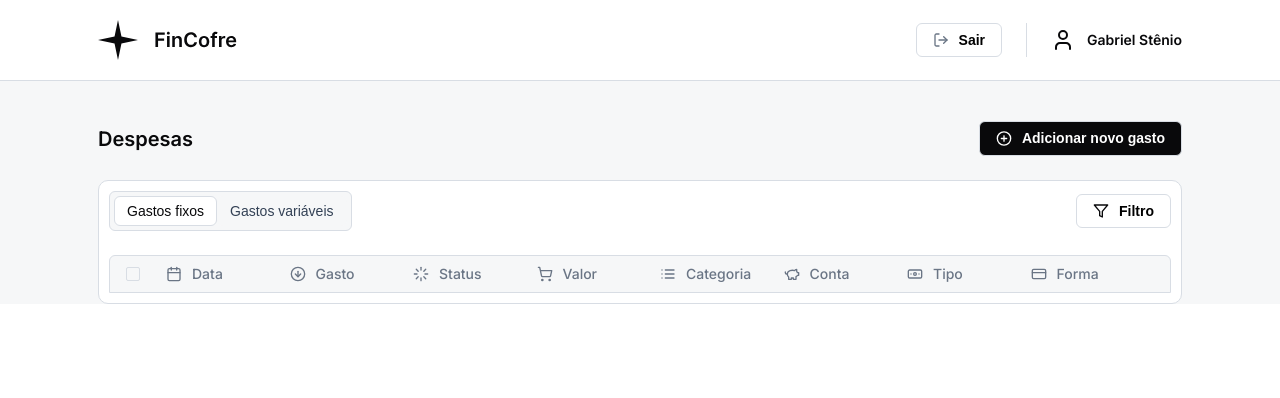
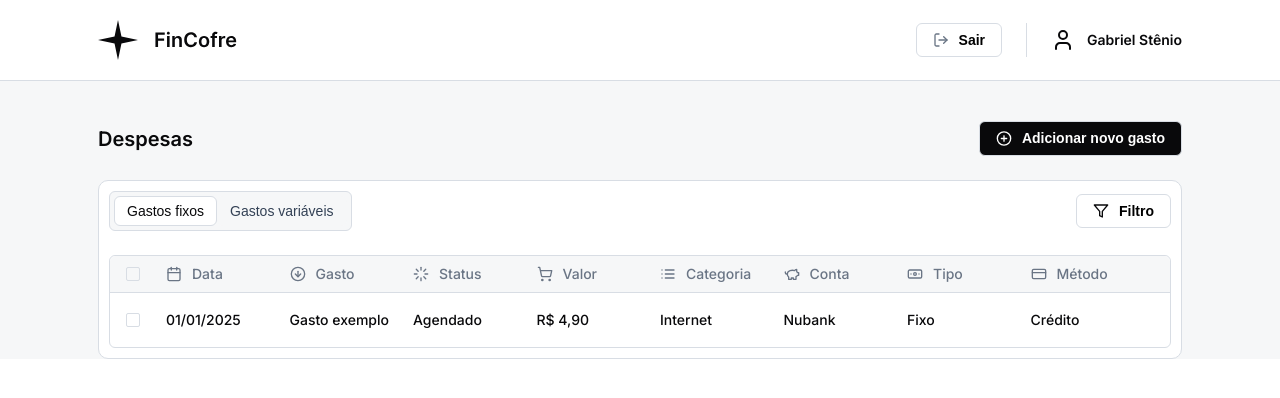
Before and after one commit to bagrielz/frontend-fincofre, an Angular app: page / in a window 1280 px wide. Shown: the top 398 px of the page. Built offline with nearby package versions, Linux system fonts and the light colour scheme.

Commit message:
feat: adds the table body component

```diff
--- /dev/null
+++ b/src/app/components/dashboard/table/table-body/table-body.component.css
@@ -0,0 +1,15 @@
+.table-row {
+  display: grid;
+  grid-template-columns: 40px repeat(8, 1fr);
+  align-items: center;
+
+  padding: 1.25rem 1rem;
+
+  font-weight: var(--font-medium);
+}
+
+.cell {
+  display: flex;
+  align-items: center;
+  gap: 0.625rem;
+}
--- /dev/null
+++ b/src/app/components/dashboard/table/table-body/table-body.component.html
@@ -0,0 +1,12 @@
+<div role="rowgroup">
+  <div role="row" class="table-row">
+    <div role="columnheader">
+      <app-checkbox />
+    </div>
+    @for (d of data; track $index) {
+    <div class="cell" role="columnheader">
+      {{ d }}
+    </div>
+    }
+  </div>
+</div>
--- /dev/null
+++ b/src/app/components/dashboard/table/table-body/table-body.component.ts
@@ -0,0 +1,21 @@
+import { Component } from '@angular/core';
+import { CheckboxComponent } from '../../../shared/checkbox/checkbox.component';
+
+@Component({
+  selector: 'app-table-body',
+  imports: [CheckboxComponent],
+  templateUrl: './table-body.component.html',
+  styleUrl: './table-body.component.css',
+})
+export class TableBodyComponent {
+  data = [
+    '01/01/2025',
+    'Gasto exemplo',
+    'Agendado',
+    'R$ 4,90',
+    'Internet',
+    'Nubank',
+    'Fixo',
+    'Crédito',
+  ];
+}
--- a/src/app/components/dashboard/table/table-head/table-head.component.css
+++ b/src/app/components/dashboard/table/table-head/table-head.component.css
@@ -5,10 +5,10 @@
 
   padding: 0.625rem 1rem;
   background-color: var(--color-gray-100);
+  border-bottom: 1px solid var(--color-gray-200);
 
   border-top-left-radius: 6px;
   border-top-right-radius: 6px;
-  border: 1px solid var(--color-gray-200);
 
   color: var(--color-gray-300);
   font-weight: var(--font-medium);
--- a/src/app/components/dashboard/table/table-head/table-head.component.ts
+++ b/src/app/components/dashboard/table/table-head/table-head.component.ts
@@ -16,6 +16,6 @@ export class TableHeadComponent {
     { field: 'Categoria', image: 'icons/list.svg' },
     { field: 'Conta', image: 'icons/piggy-bank.svg' },
     { field: 'Tipo', image: 'icons/banknote.svg' },
-    { field: 'Forma', image: 'icons/credit-card.svg' },
+    { field: 'Método', image: 'icons/credit-card.svg' },
   ];
 }
--- a/src/app/components/dashboard/table/table.component.css
+++ b/src/app/components/dashboard/table/table.component.css
@@ -14,4 +14,6 @@
 
 .custom-table {
   margin-top: 1.5rem;
+  border: 1px solid var(--color-gray-200);
+  border-radius: 6px;
 }
--- a/src/app/components/dashboard/table/table.component.html
+++ b/src/app/components/dashboard/table/table.component.html
@@ -9,5 +9,6 @@
 
   <div role="table" class="custom-table">
     <app-table-head />
+    <app-table-body />
   </div>
 </div>
```
Also changed, not shown: src/app/components/dashboard/table/table.component.ts (+7 -1 lines).
